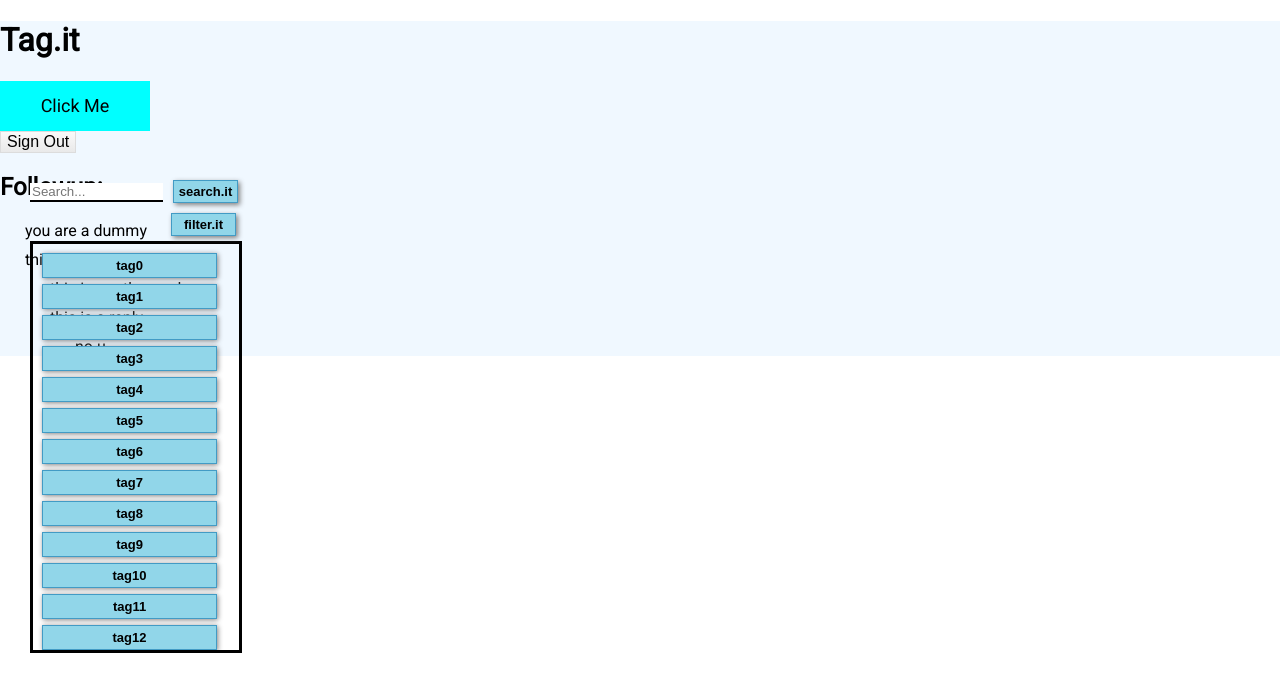
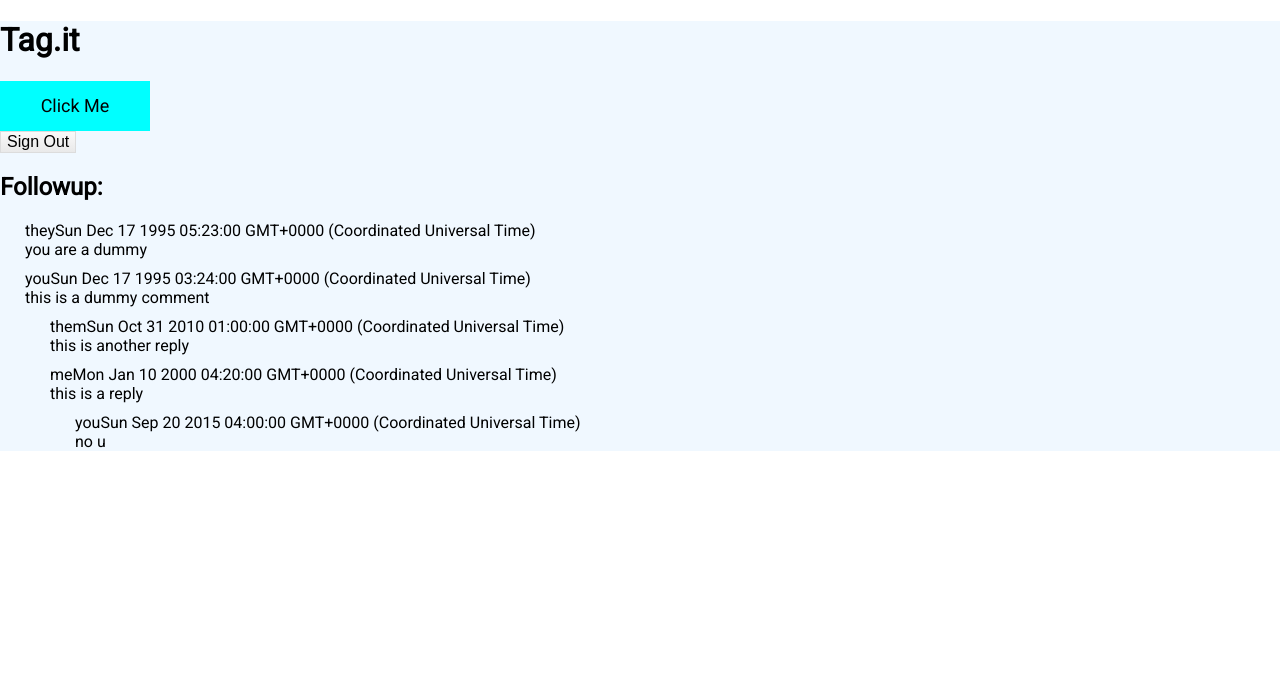
Before and after one commit to y-e-e-t-c-o-d-e/tag.it, a React (Create React App) app in the folder client/: page / in a window 1280 px wide. Shown: the top 692 px of the page. Built offline with nearby package versions, Linux system fonts and the light colour scheme; no server answers; sample sign-in values are in the browser's storage.

Commit message:
adding comments wip

```diff
--- a/client/src/components/CommentSection/Comment/index.jsx
+++ b/client/src/components/CommentSection/Comment/index.jsx
@@ -13,6 +13,8 @@ const Comment = ({ comment }) => {
 
     return (
         <div style={{ "marginLeft": "25px", "marginTop": "10px" }}>
+            <span id="username">{comment.author}</span>
+            <span id="date">{comment.time.toString()}</span>
             <div>{comment.content}</div>
             {renderNestedComments()}
         </div>
--- a/client/src/components/CommentSection/index.jsx
+++ b/client/src/components/CommentSection/index.jsx
@@ -2,8 +2,10 @@ import React, { useState } from 'react';
 import "./style.css";
 import Comment from "./Comment/index.jsx";
 
-// props will contain Post.commentList, list of Comment objects
+// Post.commentList should be passed in, list of Comment objects
 const CommentSection = ({ commentList }) => {
+
+    const [newComment, setNewComment] = useState(false);
 
     const renderComments = () => {
         // sort comments by most recent using time property
@@ -14,12 +16,49 @@ const CommentSection = ({ commentList }) => {
                 <Comment key={comment.uuid} comment={comment} />
             );
         });
-    }
+    };
+
+    const handleCreateComment = () => {
+        // TODO: handle submit logic for adding post comment to commentList
+    };
+
+    const renderCreateNewComment = () => {
+        if (newComment) {
+            return (
+                <div className="post-comment-form">
+                    <form onSubmit={handleCreateComment}>
+                        <textarea name="new-comment" placeholder="Create a new followup comment"></textarea>
+                        <div className="comment-options">
+                            <div className="select-anonymous">
+                                <p>Discuss as: </p>
+                                <select name="anon-type">
+                                    <option value="true">Anonymous to everyone</option>
+                                    <option value="false">Public to everyone</option>
+                                </select>
+                            </div>
+                            <div className="comment-buttons">
+                                <button onClick={setNewComment(false)}>Cancel</button>
+                                <button type="submit">create.it</button>
+                            </div>
+                        </div>
+                    </form>
+                </div>
+            );
+        }
+        return (
+            <div className="create-new-comment">
+                <button onClick={setNewComment(true)}>Create a new comment</button>
+            </div>
+        );
+    };
 
     return (
         <div className="comment-section">
             <h2>Followup:</h2>
-            {renderComments()}
+            {renderCreateNewComment}
+            <div className="comment-list">
+                {renderComments()}
+            </div>
         </div>
     );
 };
--- a/client/src/components/TagList/index.jsx
+++ b/client/src/components/TagList/index.jsx
@@ -34,7 +34,7 @@ export class TagList extends React.Component {
 
     render() {
         return (
-            <div className="tag-section">
+            <div className="tag-section" style={{ visibility: "hidden" }}>
                 <input className="search" type="text" placeholder="Search..." />
                 <button className="btn-style search-btn"><b>search.it</b></button>
                 <div className="filter-dropdown">
--- a/client/src/pages/Home/index.jsx
+++ b/client/src/pages/Home/index.jsx
@@ -15,16 +15,19 @@ const Home = ({ currentUser, match }) => {
     // testing purposes
     const comments = [
         {
+            author: "you",
             uuid: 1,
             time: new Date('December 17, 1995 03:24:00'),
             content: "this is a dummy comment",
             childList: [
                 {
+                    author: "me",
                     uuid: 2,
                     time: new Date('January 10, 2000 04:20:00'),
                     content: "this is a reply",
                     childList: [
                         {
+                            author: "you",
                             uuid: 3,
                             time: new Date('September 20, 2015 04:00:00'),
                             content: "no u",
@@ -33,6 +36,7 @@ const Home = ({ currentUser, match }) => {
                     ]
                 },
                 {
+                    author: "them",
                     uuid: 4,
                     time: new Date('October 31, 2010 01:00:00'),
                     content: "this is another reply",
@@ -41,6 +45,7 @@ const Home = ({ currentUser, match }) => {
             ]
         },
         {
+            author: "they",
             uuid: 5,
             time: new Date('December 17, 1995 05:23:00'),
             content: "you are a dummy",
```
